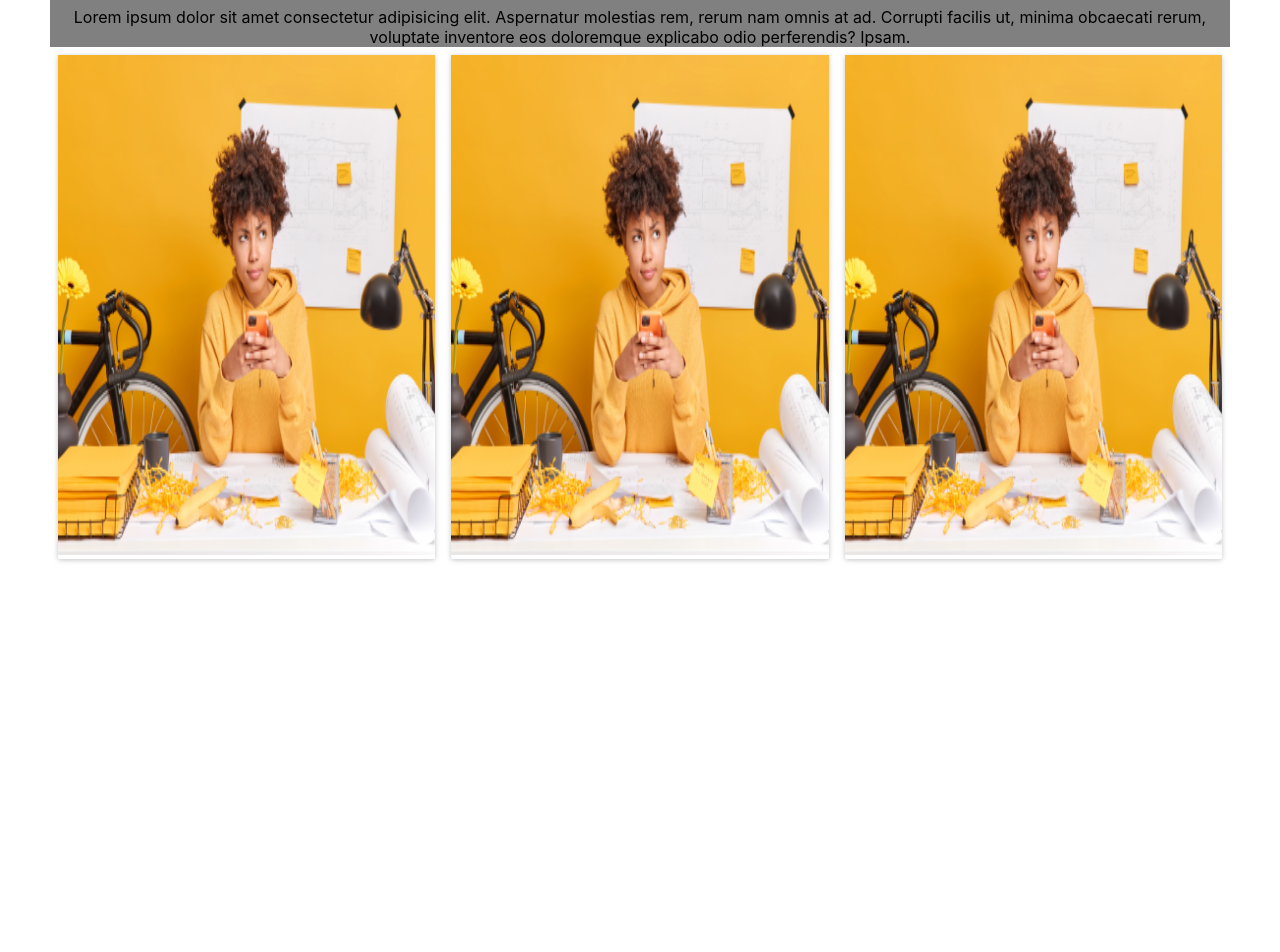
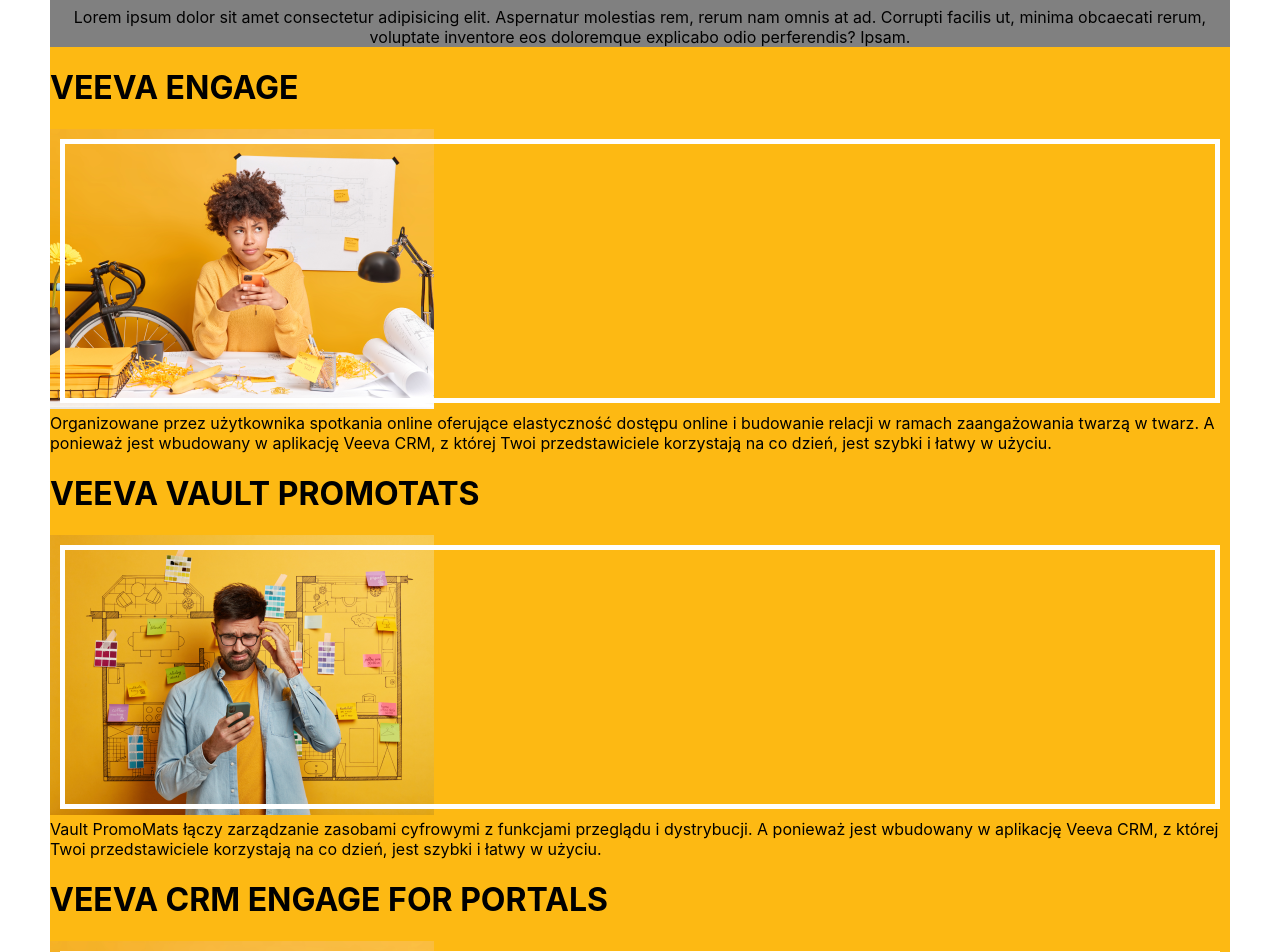
Before and after one commit to pisekman/veeva, a React (Create React App) app: page / in a window 1280 px wide. Shown: the part 660-1612 px from the top of the page. Before the commit the page ends 1227 px from the top, so only its background shows below. Built offline with nearby package versions, Linux system fonts and the light colour scheme.

Commit message:
features pages

```diff
--- a/public/index.html
+++ b/public/index.html
@@ -3,7 +3,20 @@
 	<head>
 		<meta charset="utf-8" />
 		<link rel="icon" href="%PUBLIC_URL%/favicon.ico" />
-    <meta name="viewport" content="width=device-width, initial-scale=1" />
+		<meta
+			name="viewport"
+			content="width=device-width, initial-scale=1"
+		/>
+		<link rel="preconnect" href="https://fonts.googleapis.com" />
+		<link
+			rel="preconnect"
+			href="https://fonts.gstatic.com"
+			crossorigin
+		/>
+		<link
+			href="https://fonts.googleapis.com/css2?family=Lato:ital@0;1&family=Open+Sans:ital,wght@0,300;1,300&family=Poppins:ital,wght@0,100;0,200;0,300;0,500;0,600;0,700;1,100;1,200;1,300;1,500;1,600&display=swap"
+			rel="stylesheet"
+		/>
 		<meta name="theme-color" content="#000000" />
 		<meta
 			name="description"
@@ -27,7 +40,9 @@
 		<title>React App</title>
 	</head>
 	<body>
-    <noscript>You need to enable JavaScript to run this app.</noscript>
+		<noscript
+			>You need to enable JavaScript to run this app.</noscript
+		>
 		<div id="root"></div>
 		<!--
       This HTML file is a template.
--- a/src/App.css
+++ b/src/App.css
@@ -4,39 +4,11 @@
 	align-items: center;
 	justify-content: center;
 	flex-direction: column;
+  font-family: 'Lato', sans-serif;
+
 }
 
-.App-logo {
-  height: 40vmin;
-  pointer-events: none;
-}
-
-@media (prefers-reduced-motion: no-preference) {
-  .App-logo {
-    animation: App-logo-spin infinite 20s linear;
-  }
-}
-
-.App-header {
-  background-color: #282c34;
-  min-height: 100vh;
-  display: flex;
-  flex-direction: column;
-  align-items: center;
-  justify-content: center;
-  font-size: calc(10px + 2vmin);
-  color: white;
-}
-
-.App-link {
-  color: #61dafb;
-}
-
-@keyframes App-logo-spin {
-  from {
-    transform: rotate(0deg);
-  }
-  to {
-    transform: rotate(360deg);
-  }
-}
+.innerBorder {
+	outline: 5px solid white;
+	outline-offset: -45px;
+	}
--- a/src/App.js
+++ b/src/App.js
@@ -1,21 +1,41 @@
 import logo from './logo.svg';
-// import './App.css';
+import './App.css';
+
 import Layout from './components/Layout';
-import { Box, Flex, Image, Heading } from 'rebass/styled-components';
+import { Box, Flex, Image, Text ,Heading } from 'rebass/styled-components';
 import TopNav from './components/TopNav';
 import img1 from './components/assets/img1.png';
 import sliderPhoto from './components/assets/slider.png';
 import Slider from './components/Slider';
-import Header from './components/Header'
-import Cards from './components/Cards'
+import Header from './components/Header';
+import Cards from './components/Cards';
+import data from './data';
 
 function App() {
 	return (
 		<Layout>
 			<TopNav />
 			<Slider />
-			<Header/>
-			<Cards/>
+			<Header />
+			{data.map((data, i) => {
+				return (
+					<Flex variant='wrapper'>
+					<Box bg={'primary'} height={'30%'}>
+						<h1 key={data.id}>{data.title}</h1>
+						<Box
+							sx={{
+								outline: '5px solid white',
+								outlineOffset: '-15px',
+							}}
+						>
+							<img key={data.id} src={data.img} />
+						</Box>
+						<Text>{data.text}</Text>
+					</Box>
+					</Flex>
+				);
+			})}
+			<Cards />
 		</Layout>
 	);
 }
--- a/src/components/Layout.js
+++ b/src/components/Layout.js
@@ -2,9 +2,7 @@
 import { Box, Flex } from 'rebass/styled-components';
 import { ThemeProvider } from 'styled-components';
 import './../index.css';
-import TopNav from './TopNav';
-import Footer from './Footer';
-import Header from './Header';
+
 
 const breakpoints = ['70em', '90em', '110em'];
 
@@ -43,16 +41,8 @@
 			boxShadow:
 				'rgb(0 0 0 / 12%) 0px 1px 6px, rgb(0 0 0 / 12%) 0px 1px 4px',
 		},
-		singlePageContent: {
-			marginLeft: [50, 150, 250],
-			backgroundColor: 'white',
-			color: 'text',
-			alignSelf: 'flex-end',
-			justifyContent: 'flex-end',
-			alignItems: 'flex-start',
-			marginTop: '-60px',
-			flexDirection: 'column',
-		},
+
+
 	},
 };
 
--- /dev/null
+++ b/src/data.js
@@ -0,0 +1,23 @@
+const data = [
+
+	{
+		id: 1,
+		title: 'VEEVA ENGAGE',
+		text: 'Organizowane przez użytkownika spotkania online oferujące elastyczność dostępu online i budowanie relacji w ramach zaangażowania twarzą w twarz. A ponieważ jest wbudowany w aplikację Veeva CRM, z której Twoi przedstawiciele korzystają na co dzień, jest szybki i łatwy w użyciu.',
+		img: require('./components/assets/img1.png'),
+	},
+	{
+		id: 2,
+		title: 'VEEVA VAULT PROMOTATS',
+		text: 'Vault PromoMats łączy zarządzanie zasobami cyfrowymi z funkcjami przeglądu i dystrybucji. A ponieważ jest wbudowany w aplikację Veeva CRM, z której Twoi przedstawiciele korzystają na co dzień, jest szybki i łatwy w użyciu.',
+		img: require('./components/assets/img2.png'),
+	},
+	{
+		id: 3,
+		title: 'VEEVA CRM ENGAGE FOR PORTALS',
+		text: 'Veeva Engage for Portals upraszcza dostęp do materiałów promocyjnych przez udostępnianie na Twojej stronie www  treści dopasowanej do każdej interakcji. Tworzy bogate źródło wiedzy, dzięki automatycznemu zbieraniu danych.',
+		img: require('./components/assets/img3.png'),
+	},
+];
+
+export default data;
```
Lines whose indentation alone changed are shown as unchanged.
